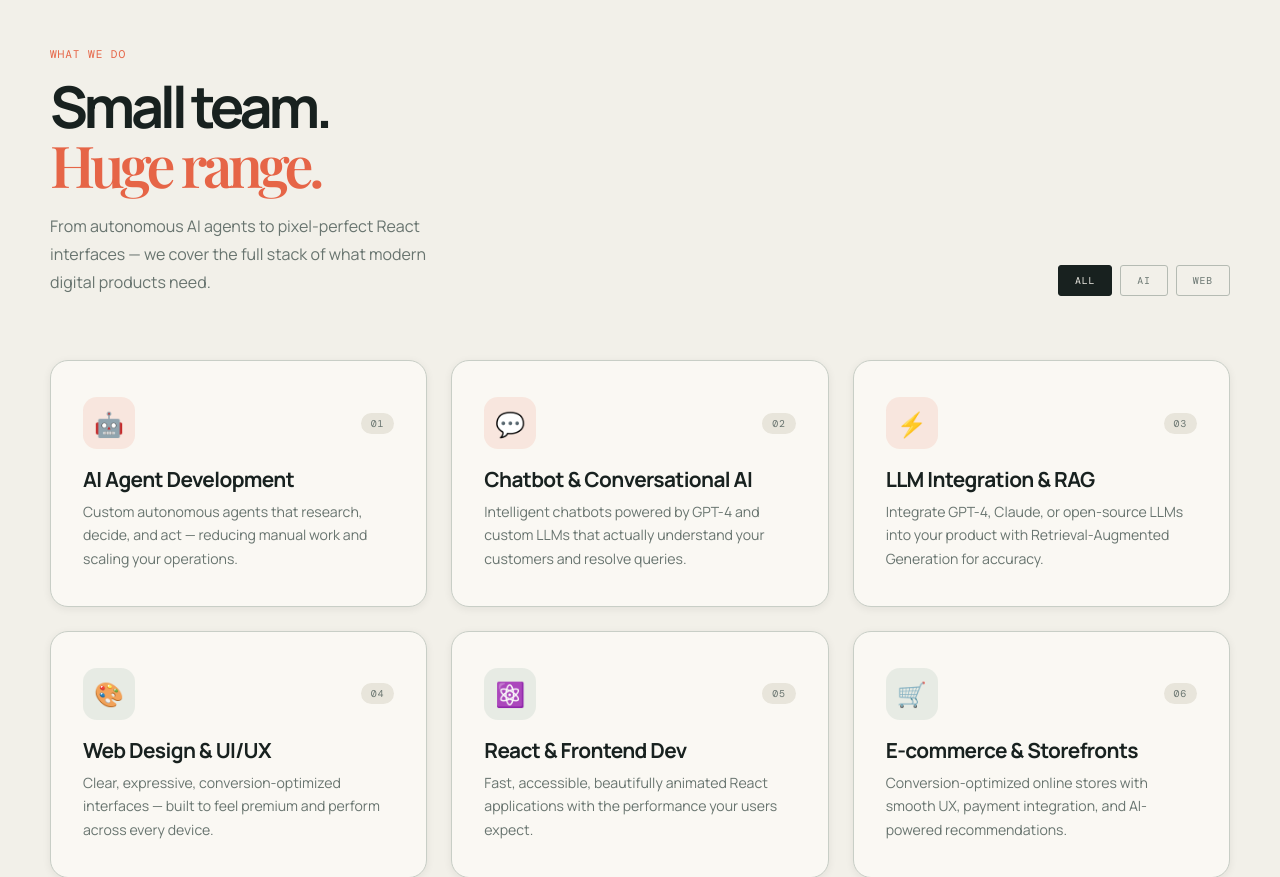
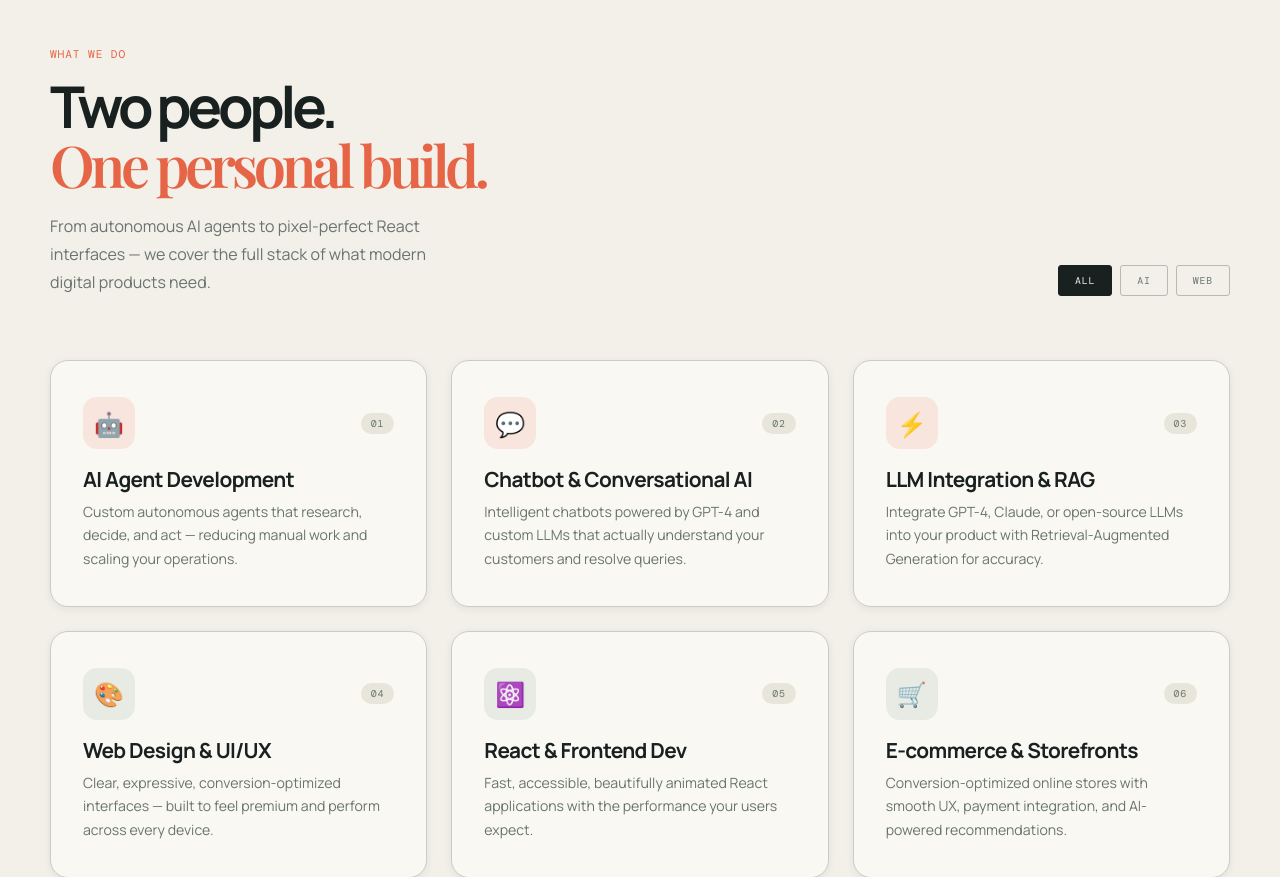
Before and after one commit to Rehnoor-Aulakh/portfolio-website, a Next.js app: page / in a window 1280 px wide. Shown: the part 1260-2137 px from the top of the page. Built offline with nearby package versions, Linux system fonts and the light colour scheme; a web font is replaced by a local one.

Commit message:
Update ServicesSection.jsx

```diff
--- a/src/components/ServicesSection.jsx
+++ b/src/components/ServicesSection.jsx
@@ -17,7 +17,7 @@ export default function ServicesSection() {
           <div className="section-heading anim-fade-left">
             <span className="eyebrow">What we do</span>
             <h2 id="services-title">
-              Small team.<br /><em>Huge range.</em>
+              Two people.<br /><em>One personal build.</em>
             </h2>
             <p className="section-heading__copy">
               From autonomous AI agents to pixel-perfect React interfaces — we cover
```
